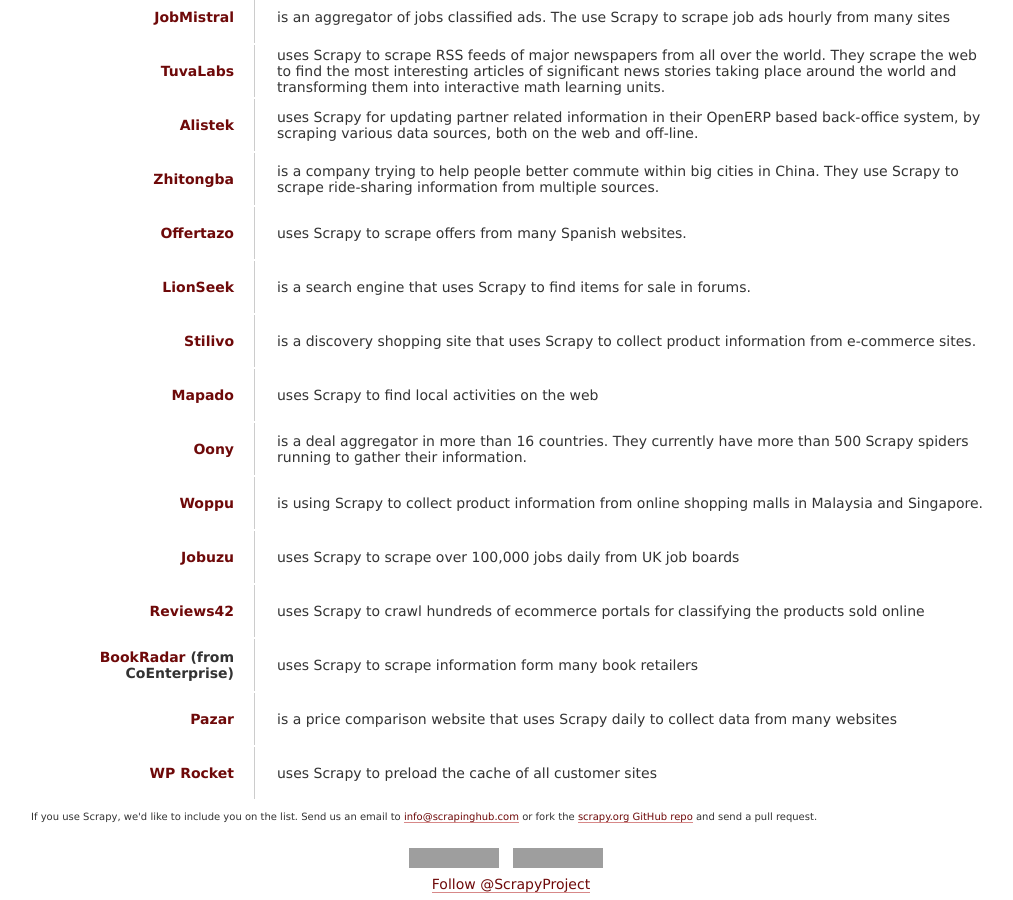
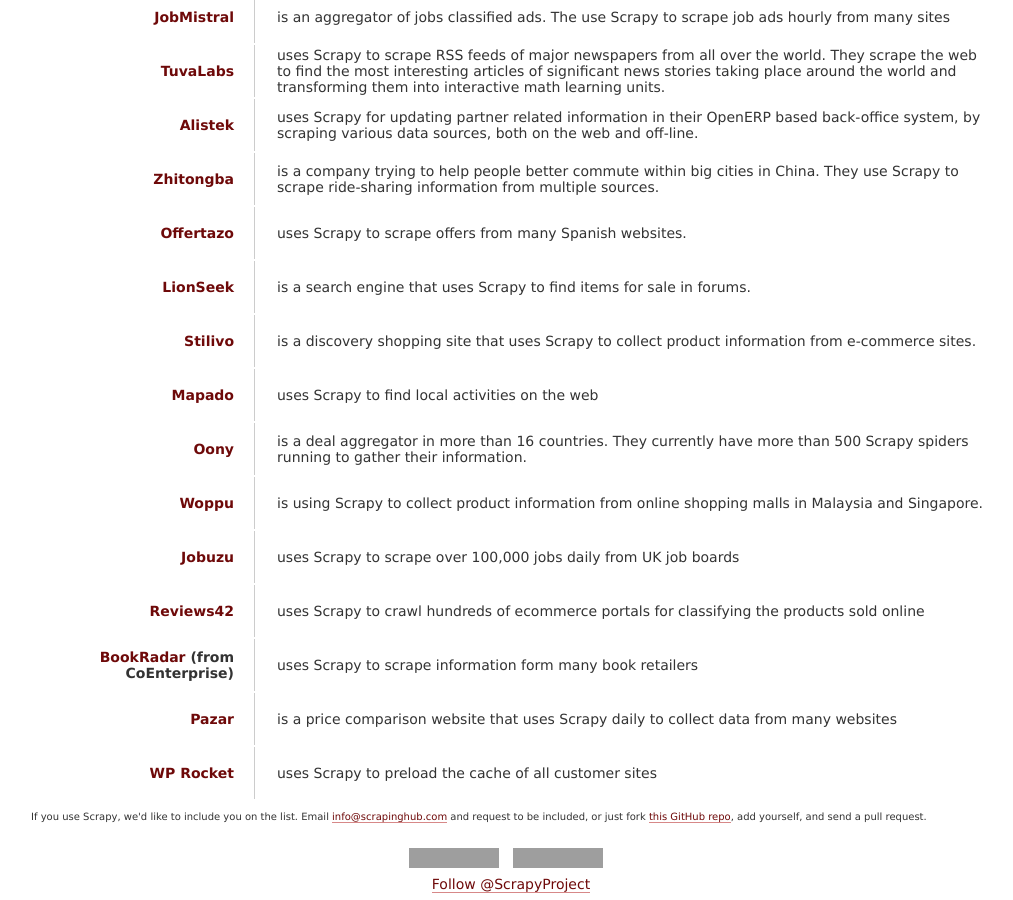
Before and after one commit to scrapy/scrapy.org, a Jekyll site: the page built from companies.html, in a window 1280 px wide and 900 px high, scrolled down 1567 px. Shown: the whole window, without its empty margins (129-1142 px from the left). Built offline with Jekyll 4.4.1, drawn with Linux system fonts in a browser that asks for light colours; Markdown is read by kramdown in place of the engine named in the settings; comment, search, counter and statistics services are not loaded; grey boxes are pictures that could not be loaded.

Commit message:
fix broken links

```diff
--- a/companies.html
+++ b/companies.html
@@ -171,4 +171,4 @@
     </tr>
 </table>
 
-<p class="note">If you use Scrapy, we'd like to include you on the list. Send us an email to <a href="mailto:info@scrapinghub.com">info@scrapinghub.com</a> or fork the <a href="https://github.com/scrapy/scrapy.org">scrapy.org GitHub repo</a> and send a pull request.</p>
+<p class="note">If you use Scrapy, we'd like to include you on the list. Email <a href="mailto:info@scrapinghub.com">info@scrapinghub.com</a> and request to be included, or just fork <a href="https://github.com/scrapy/scrapy.github.io">this GitHub repo</a>, add yourself, and send a pull request.</p>
--- a/jobs.html
+++ b/jobs.html
@@ -31,4 +31,4 @@
 
 </table>
 
-<p class="note">If you are looking for Scrapy developers, send an email to <a href="info@scrapinghub.com">info@scrapinghub.com</a> and request to be added.</p>
+<p class="note">If you are looking for Scrapy developers, send an email to <a href="mailto:info@scrapinghub.com">info@scrapinghub.com</a> and request to be added.</p>
--- a/support.html
+++ b/support.html
@@ -74,6 +74,6 @@
 </tr>
 </table>
 
-<p class="note">Does your company offer Scrapy development/consultancy/support?. Email <a href="mailto:info@scrapinghub.com">info@scrapinghub.com</a> and request to be added. Alternatively, you can just fork the <a href="">scrapy.org GitHub repo</a> and send a pull request.</p>
+<p class="note">Does your company offer Scrapy development, consultancy or support?. Email <a href="mailto:info@scrapinghub.com">info@scrapinghub.com</a> and request to be added, or just fork <a href="https://github.com/scrapy/scrapy.github.io">this GitHub repo</a>, add yourself and send a pull request.</p>
 
 <p class="note">Did you have a bad experience with any of these companies?. Email <a href="mailto:info@scrapinghub.com">info@scrapinghub.com</a> and tell us about it.</p>
```
